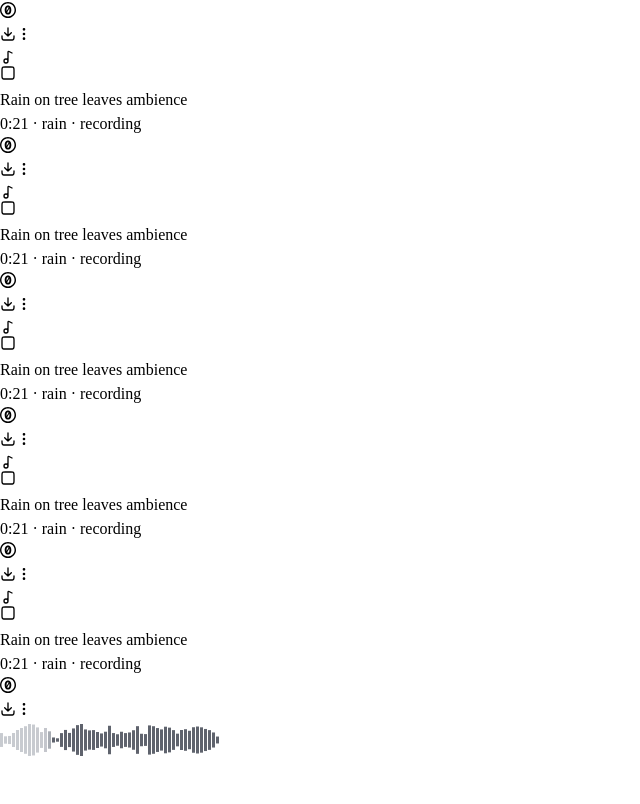
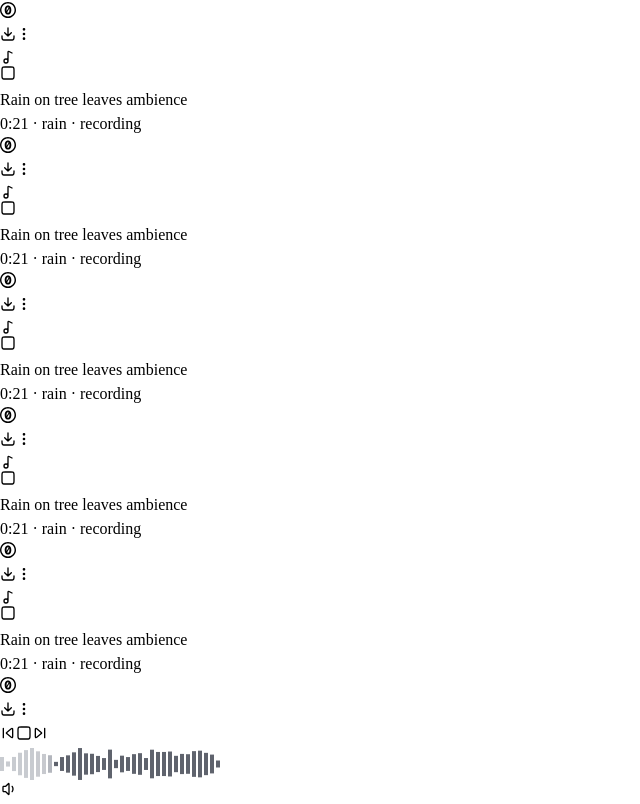
Before and after one commit to MarcosJSP/molinos-app, a React (Vite) app in the folder src/renderer/: page / in a window 1280 px wide. Shown: the part 6026-6830 px from the top of the page, without its empty margins (0-640 px from the left). Before the commit the page ends 6782 px from the top, so only its background shows below. Built offline with nearby package versions, Linux system fonts and the light colour scheme.

Commit message:
feat: added basic AudioPlayer Component (no functionallity yet)

```diff
--- a/src/renderer/src/App.tsx
+++ b/src/renderer/src/App.tsx
@@ -3,6 +3,7 @@ import PlayerAmpVisualizer from '@/components/audioPlayerAudioVisualizer/AudioPl
 import { useAudioPlayerStore } from '@/stores/useAudioPlayerStore'
 import TrackItem from '@/components/trackItem/TrackItem'
 import Scroll from '@/components/scroll/Scroll'
+import AudioPlayer from '@/components/audioPlayer/audioPlayer'
 
 const rand = (length): number => Math.floor(Math.random() * length)
 
@@ -32,7 +33,7 @@ useAudioPlayerStore.setState({
 
 function App(): JSX.Element {
   return (
-    <div className="flex h-screen w-screen max-w-full flex-col overflow-hidden bg-white">
+    <div className="flex h-screen w-screen max-w-full flex-col overflow-hidden bg-white py-2">
       <Scroll className="h-full">
         <div className="flex w-full scroll-p-0 flex-col items-center gap-0.5 px-3.5">
           {Array.from({ length: 50 }).map((_, i) => (
@@ -40,9 +41,7 @@ function App(): JSX.Element {
           ))}
         </div>
       </Scroll>
-      <div className="flex h-16 w-full shrink-0 items-center justify-center bg-[#303236]">
-        <PlayerAmpVisualizer />
-      </div>
+      <AudioPlayer />
     </div>
   )
 }
--- /dev/null
+++ b/src/renderer/src/components/audioPlayer/AudioPlayer.tsx
@@ -0,0 +1,51 @@
+import AudioPlayerAudioVisualizer from '@/components/audioPlayerAudioVisualizer/AudioPlayerAudioVisualizer'
+import { SkipBackIcon, SkipForwardIcon, StopIcon, VolumeMinIcon } from '@/components/icons'
+import { Popover, PopoverContent, PopoverTrigger } from '@/components/popover/Popover'
+import { Slider } from '@/components/slider/Slider'
+import { FC } from 'react'
+
+const AudioPlayerPlayButtons: FC = () => {
+  return (
+    <div className="bg-app-gray-300 flex h-full items-center rounded-xl p-1">
+      <button className="btn group outline-focus">
+        <SkipBackIcon className="text-app-gray-800 group-disabled:text-app-gray-500 group-hover:text-app-gray-950 text-xl" />
+      </button>
+      <button className="btn group outline-focus">
+        <StopIcon className="fill-app-gray-800 text-app-gray-800 group-disabled:fill-app-gray-500 group-hover:text-app-gray-950 group-disabled:text-app-gray-500 group-hover:fill-app-gray-950 text-xl" />
+      </button>
+      <button className="btn group outline-focus">
+        <SkipForwardIcon className="text-app-gray-800 group-disabled:text-app-gray-500 group-hover:text-app-gray-950 text-xl" />
+      </button>
+    </div>
+  )
+}
+const AudioPlayerVolumeControl: FC = () => {
+  return (
+    <div className="bg-app-gray-300 flex h-full items-center rounded-xl p-1">
+      <Popover>
+        <PopoverTrigger asChild>
+          <button className="btn group outline-focus">
+            <VolumeMinIcon className="text-app-gray-800 group-disabled:text-app-gray-500 group-hover:text-app-gray-950 text-xl" />
+          </button>
+        </PopoverTrigger>
+        <PopoverContent sideOffset={12} className="h-24">
+          <Slider orientation="vertical" />
+        </PopoverContent>
+      </Popover>
+    </div>
+  )
+}
+
+const AudioPlayer: FC = () => {
+  return (
+    <div className="relative px-3.5 py-3">
+      <div className="bg-app-gray-200 flex w-full items-center justify-between gap-2 rounded-[1.25rem] p-2">
+        <AudioPlayerPlayButtons />
+        <AudioPlayerAudioVisualizer />
+        <AudioPlayerVolumeControl />
+      </div>
+    </div>
+  )
+}
+
+export default AudioPlayer
--- a/src/renderer/src/components/audioPlayerAudioVisualizer/AudioPlayerAudioVisualizer.tsx
+++ b/src/renderer/src/components/audioPlayerAudioVisualizer/AudioPlayerAudioVisualizer.tsx
@@ -46,11 +46,11 @@ const getLightPercentage = ({
 }
 
 const AudioPlayerAudioVisualizer: FC<AudioPlayerAudioVisualizerProps> = ({
-  width = 220,
+  width = 222,
   height = 32,
-  barWidth = 3,
+  barWidth = 4,
   minBarHeight = 4,
-  gapBetweenBars = 1
+  gapBetweenBars = 2
 }) => {
   const barCount = useMemo(
     () => Math.floor(width / (barWidth + gapBetweenBars)),
```
